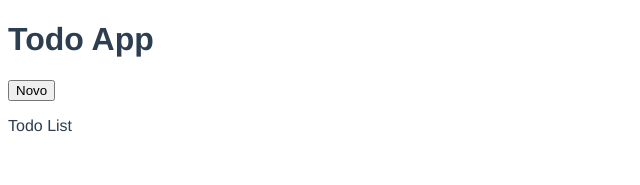
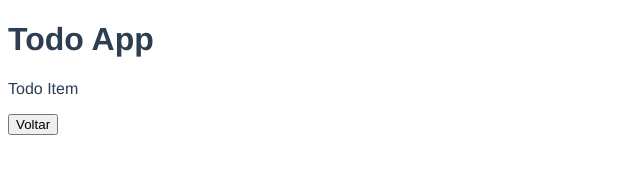
Before and after one commit to filipef9/igti-vue-todo, a Vue app: page / in a window 1280 px wide. Both pictures are taken after a click on the button "Novo". Shown: the top 185 px of the page, without its empty margins (0-640 px from the left). Built offline with nearby package versions, Linux system fonts and the light colour scheme.

Commit message:
Implementação do botão voltar a partir do modo de edição.

```diff
--- a/src/App.vue
+++ b/src/App.vue
@@ -1,10 +1,10 @@
 <template>
   <h1>Todo App</h1>
   <div v-if="!editMode">
-    <button @click="newTodo">Novo</button>
+    <button @click="newTodo" >Novo</button>
     <todo-list></todo-list>
   </div>
-  <todo-item v-if="editMode"></todo-item>
+  <todo-item v-if="editMode" @voltar="voltar"></todo-item>
 </template>
 
 <script>
@@ -23,7 +23,10 @@ export default {
   },
   methods: {
     newTodo() {
-
+      this.editMode = true;
+    },
+    voltar() {
+      this.editMode = false;
     }
   }
 }
--- a/src/components/TodoItem.vue
+++ b/src/components/TodoItem.vue
@@ -1,10 +1,15 @@
 <template>
   <p>Todo Item</p>
+  <button @click="voltar">Voltar</button>
 </template>
 
 <script>
 export default {
-
+  methods: {
+    voltar() {
+      this.$emit('voltar');
+    }
+  }
 }
 </script>
 
--- a/src/main.js
+++ b/src/main.js
@@ -9,7 +9,7 @@ import "primevue/resources/themes/saga-blue/theme.css";
 import "primevue/resources/primevue.min.css";
 import "primeicons/primeicons.css";
 
-const app = createApp(App).mount('#app')
+const app = createApp(App);
 
 app.use(PrimeVue);
 app.component('Button', Button);
```
